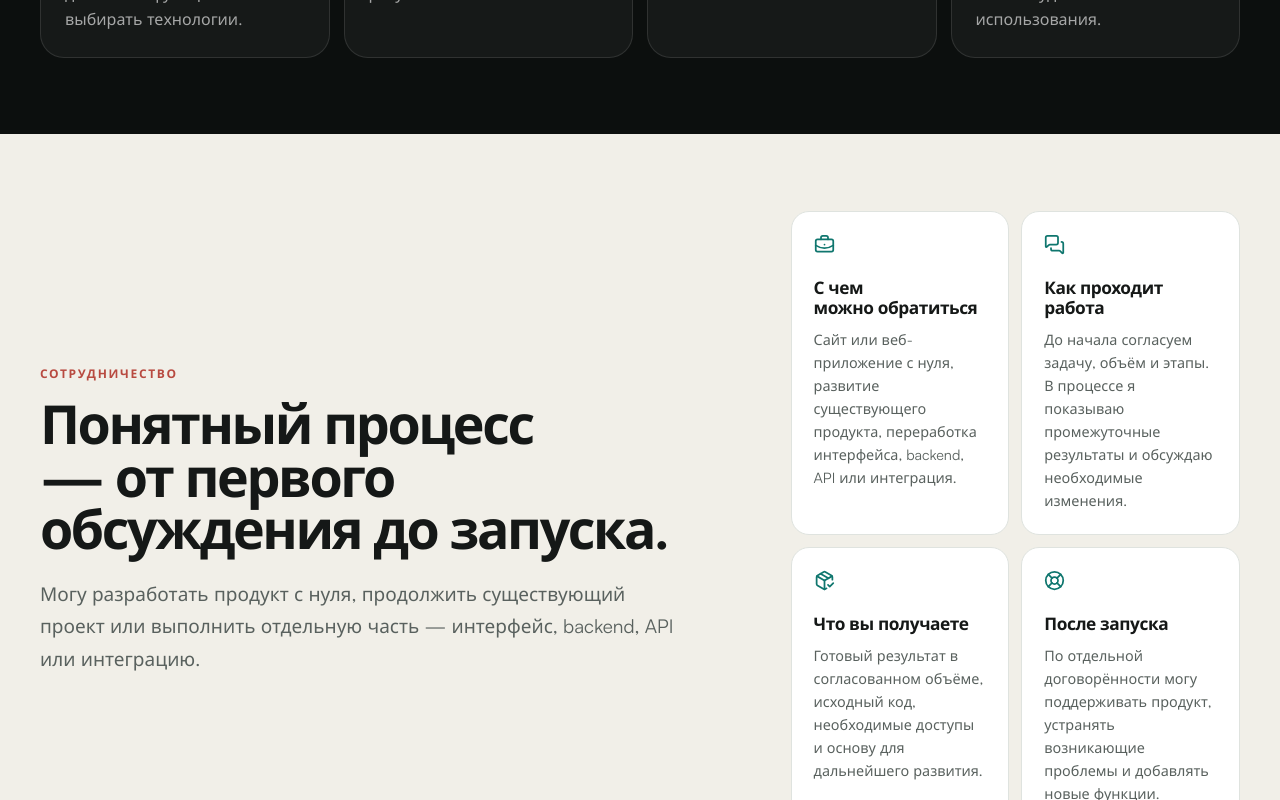
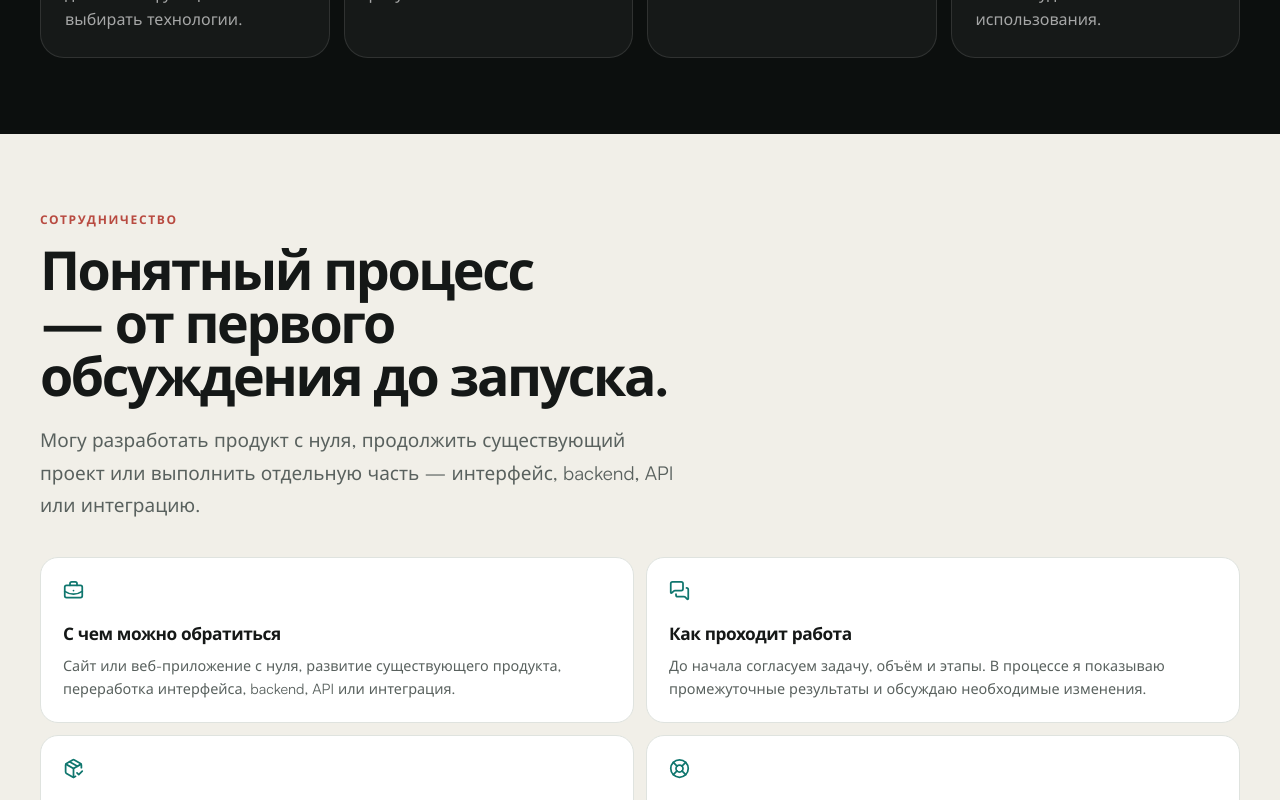
Before and after one commit to Aleks-man/portfolio, a React (Vite) app: page /about in a window 1280 px wide. Shown: the part 1340-2140 px from the top of the page. Built offline with nearby package versions, Linux system fonts and the light colour scheme.

Commit message:
fix: stack collaboration section on medium screens

```diff
--- a/src/styles/about-page.css
+++ b/src/styles/about-page.css
@@ -195,11 +195,15 @@
   line-height: 1.6;
 }
 
-@media (max-width: 980px) {
+@media (max-width: 1280px) {
   .collaboration-section {
     grid-template-columns: 1fr;
+    gap: 36px;
+    align-items: start;
   }
+}
 
+@media (max-width: 980px) {
   .about-page__bio {
     max-width: 720px;
   }
```
